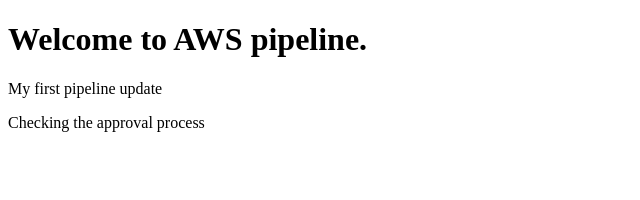
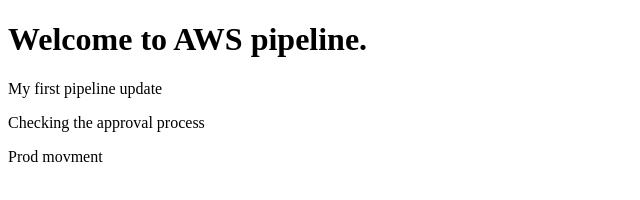
Before and after one commit to chivalrykarthik/firstpipeline, a plain HTML site: page index.html in a window 1280 px wide. Shown: the whole page, without its empty margins (0-640 px from the left). Drawn offline with Linux system fonts and the light colour scheme.

Commit message:
Moving to prod
Testing the prod pipeline

```diff
--- a/index.html
+++ b/index.html
@@ -9,5 +9,6 @@
     <h1>Welcome to AWS pipeline.</h1>
     <p>My first pipeline update</p>
     <p>Checking the approval process</p>
+    <p>Prod movment</p>
 </body>
 </html>
```
